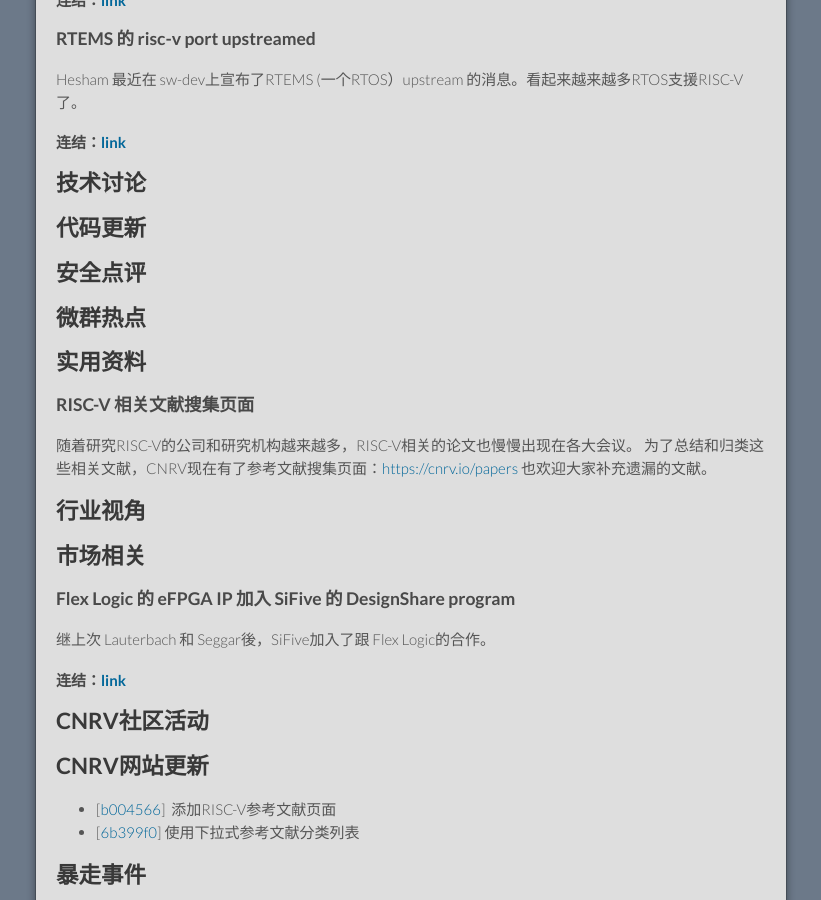
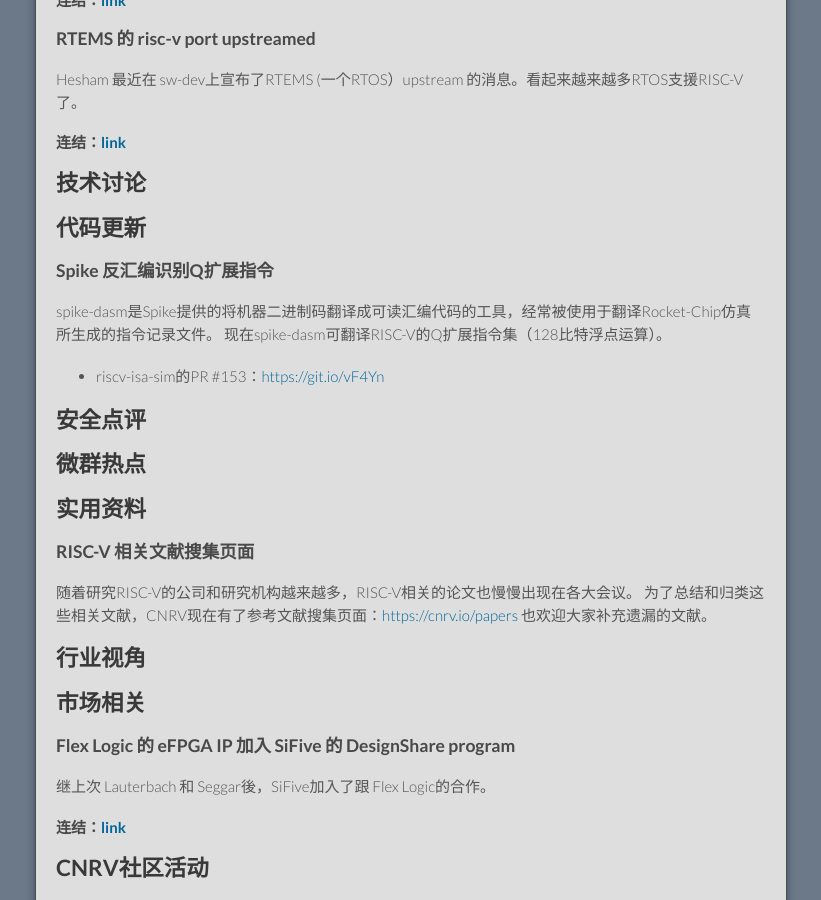
Before and after one commit to cnrv/home, a Jekyll site: the page built from bi-week-rpts/2017-11-09.md, in a window 1280 px wide and 900 px high, scrolled down 374 px. Shown: the whole window, without its empty margins (229-1050 px from the left). Built offline with Jekyll 4.4.1, drawn with Linux system fonts in a browser that asks for light colours; Markdown is read by kramdown in place of the engine named in the settings; comment, search, counter and statistics services are not loaded; our own code applies the rules of GitHub Pages for plain Markdown files.

Commit message:
spike-dasm support RVQ

```diff
--- a/bi-week-rpts/2017-11-09.md
+++ b/bi-week-rpts/2017-11-09.md
@@ -24,6 +24,12 @@
 
 
 ## 代码更新
+
+### Spike 反汇编识别Q扩展指令
+spike-dasm是Spike提供的将机器二进制码翻译成可读汇编代码的工具，经常被使用于翻译Rocket-Chip仿真所生成的指令记录文件。
+现在spike-dasm可翻译RISC-V的Q扩展指令集（128比特浮点运算）。
+
+- riscv-isa-sim的PR \#153：[https://git.io/vF4Yn](https://github.com/riscv/riscv-isa-sim/pull/153)
 
 ## 安全点评
 
```
